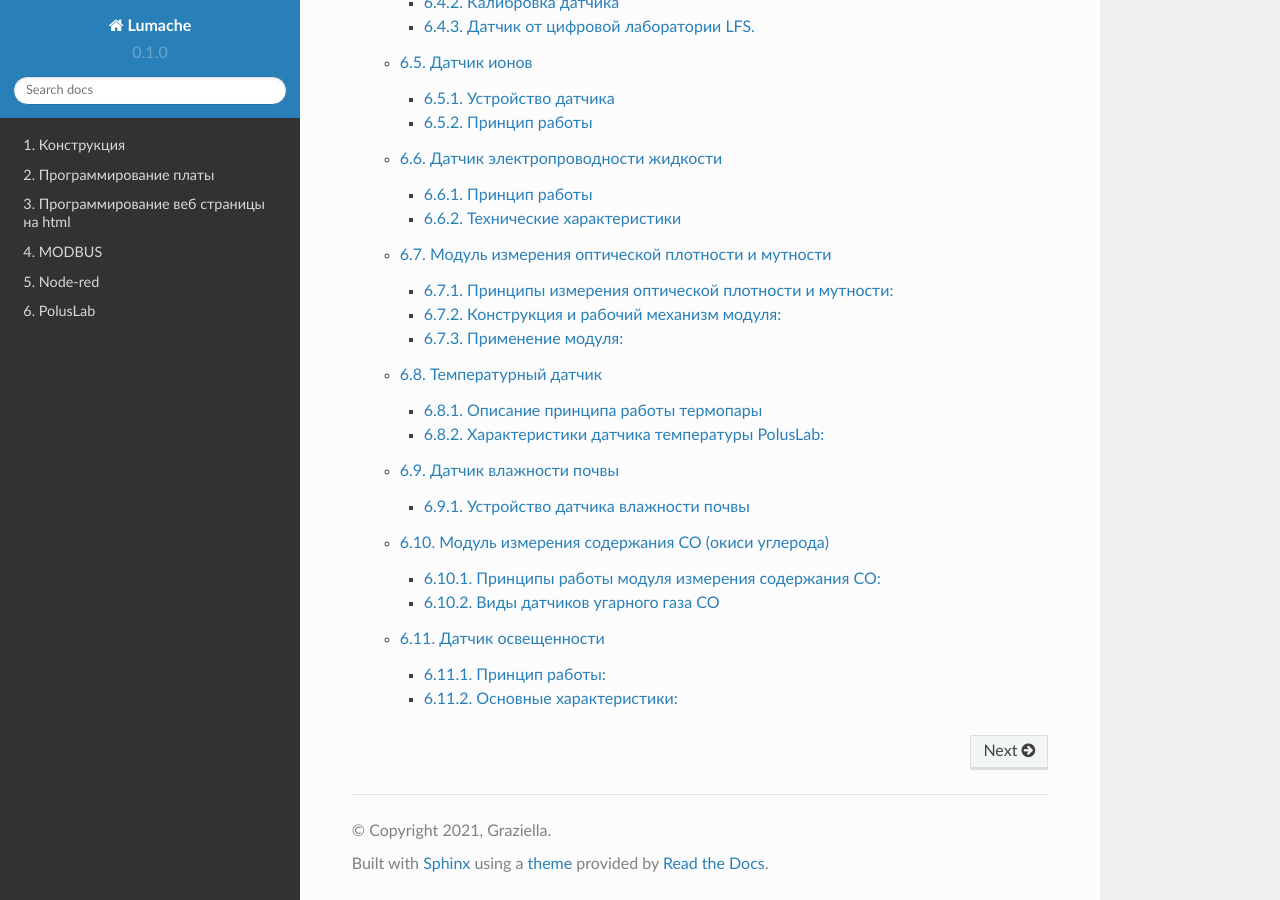
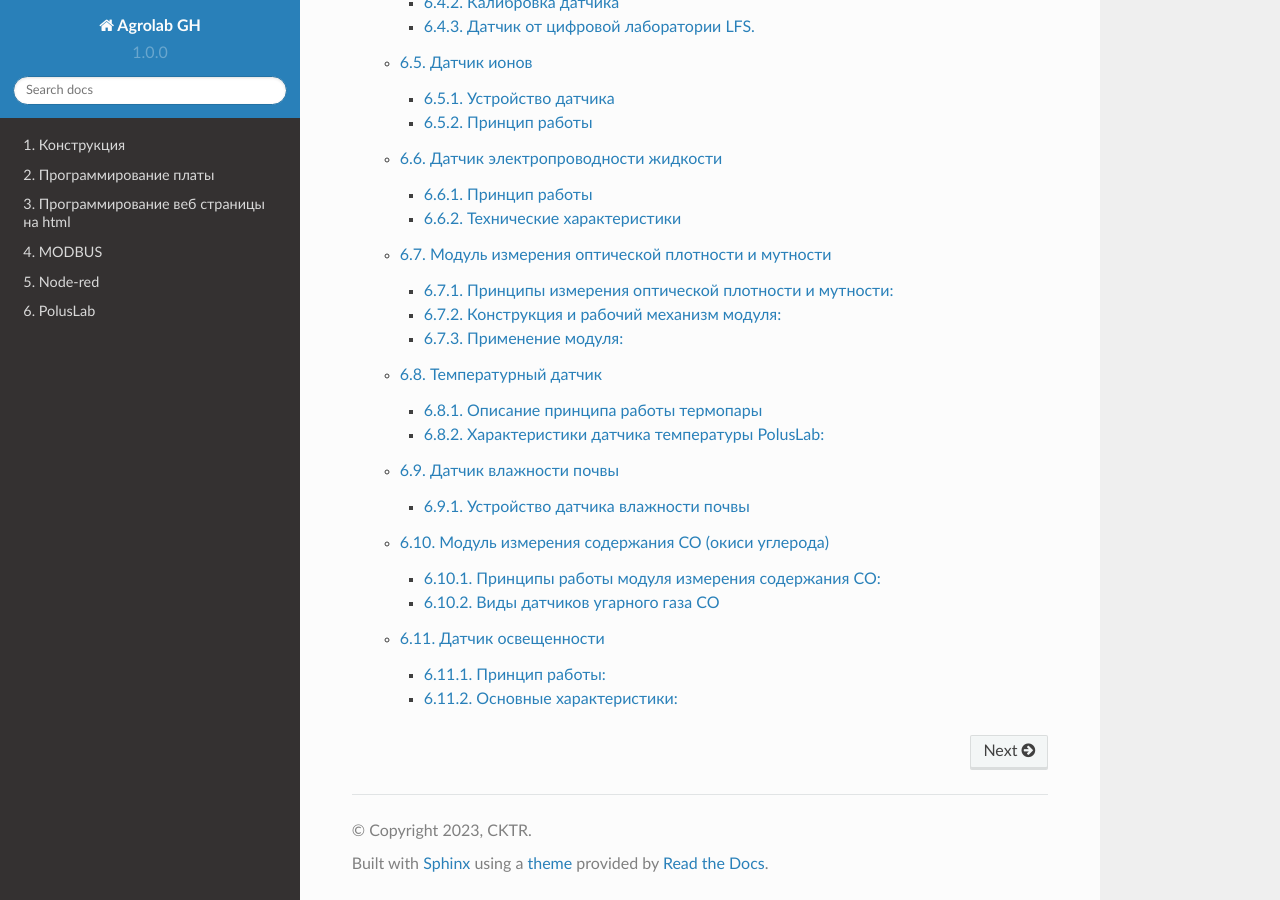
Before and after one commit to BBanwz/book_AL_GH, a Sphinx documentation site: the page built from docs/index.rst, in a window 1280 px wide and 900 px high, scrolled down 3287 px. Built offline with Sphinx 7.4.7 and the Read the Docs theme 2.0.0, drawn with Linux system fonts in a browser that asks for light colours.

Commit message:
Update conf.py

```diff
--- a/docs/conf.py
+++ b/docs/conf.py
@@ -2,12 +2,12 @@
 
 # -- Project information
 
-project = 'Lumache'
-copyright = '2021, Graziella'
-author = 'Graziella'
+project = 'Agrolab GH'
+copyright = '2023, CKTR'
+author = 'CKTR'
 
-release = '0.1'
-version = '0.1.0'
+release = '1.0'
+version = '1.0.0'
 
 # -- General configuration
 
```
